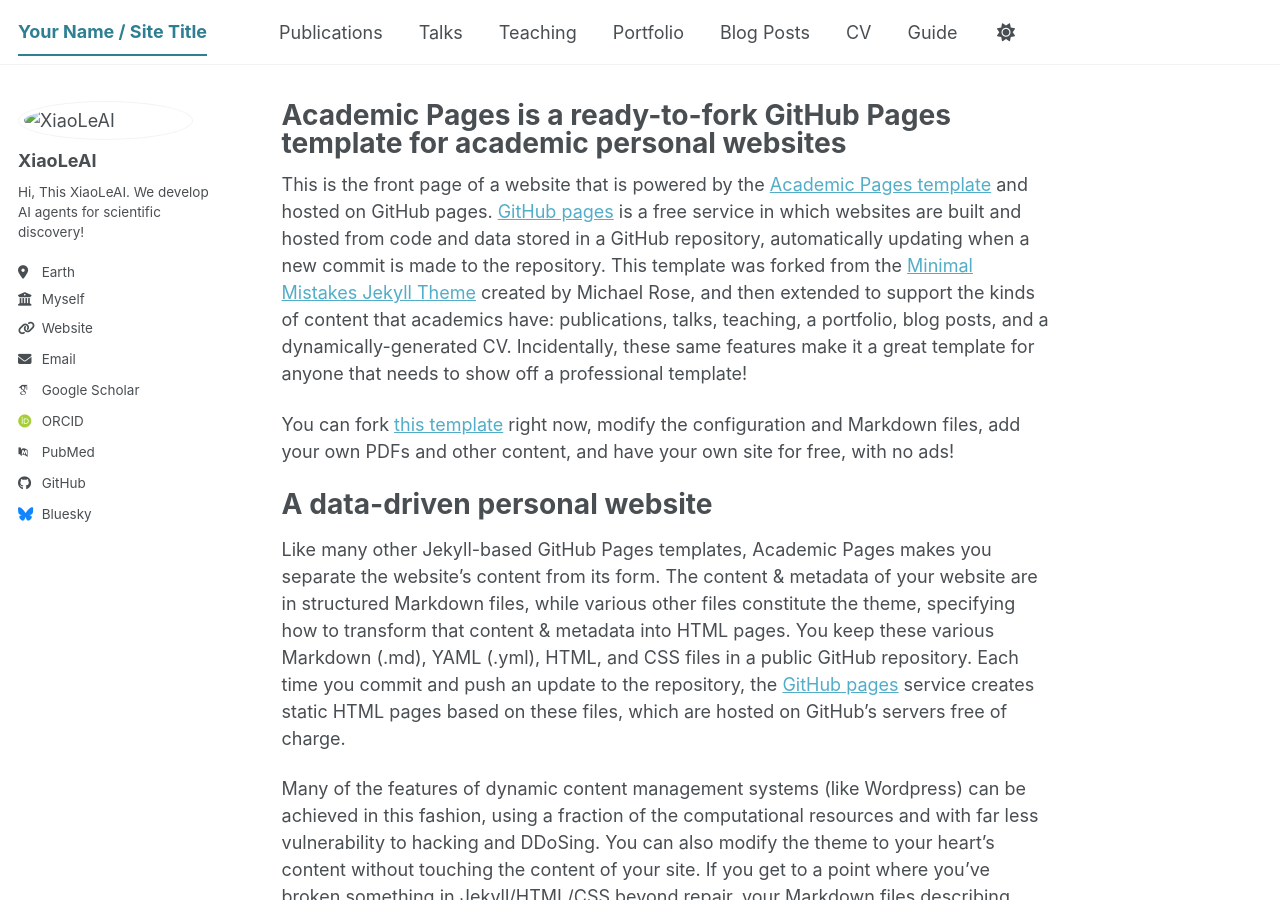
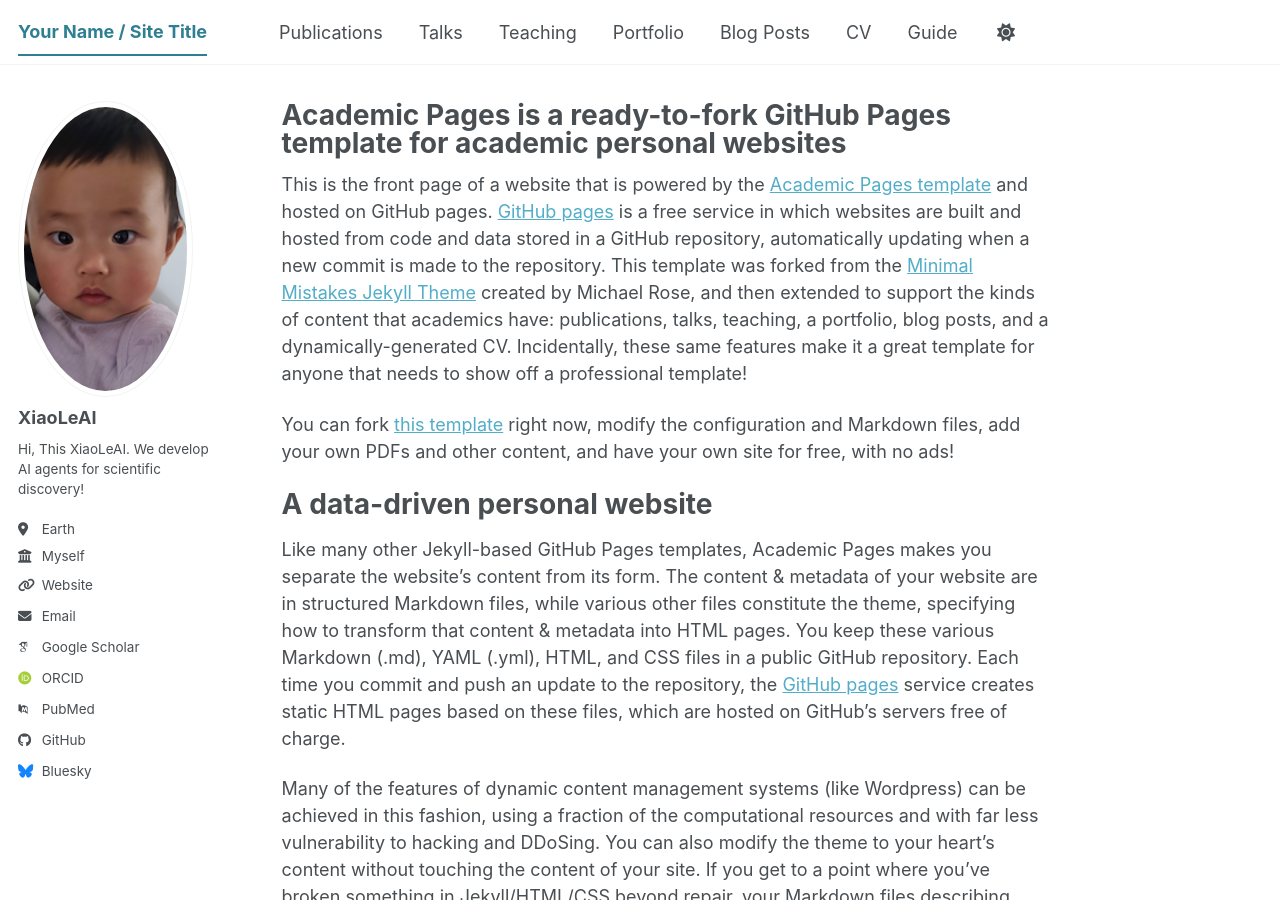
Before and after one commit to XiaoLeFancyAI/XiaoLeFancyAI.github.io, a Jekyll site: the page built from _pages/about.md, in a window 1280 px wide and 900 px high. Built offline with Jekyll 4.4.1, drawn with Linux system fonts in a browser that asks for light colours; some web fonts are replaced; a script bundle is joined from its source files by our own code; library files that are not in the unit come from our copies.

Commit message:
Update author avatar image path in config

```diff
--- a/_config.yml
+++ b/_config.yml
@@ -23,7 +23,7 @@ repository               : "academicpages/academicpages.github.io"
 #               Additional customization can be done by editing /_includes/author-profile.html
 author:
   # Biographic information
-  avatar           : "images/ping1.png"
+  avatar           : "profile.png"
   name             : "XiaoLeAI"
   pronouns         : # example: "she/her"
   bio              : "Hi, This XiaoLeAI. We develop AI agents for scientific discovery!"
```
